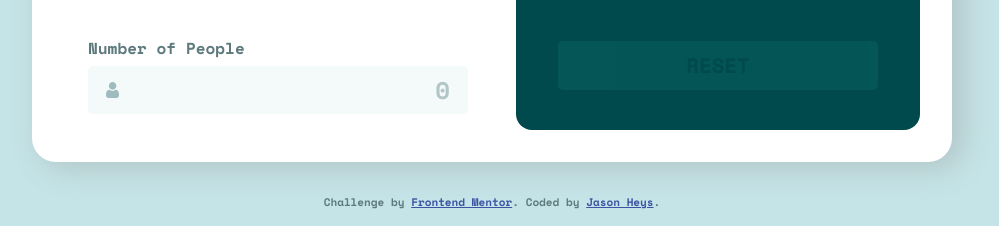
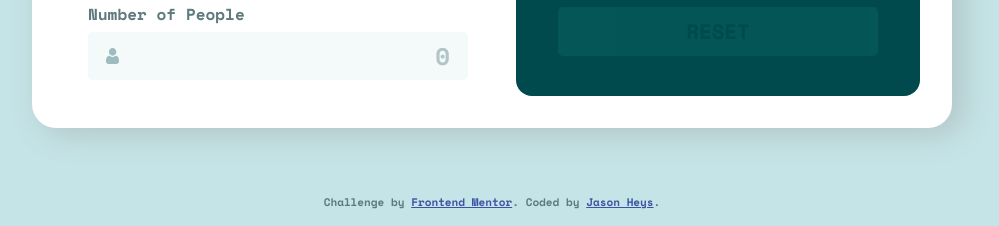
Before and after one commit to heyitsgany/tip-calculator-app, a plain HTML site: page index.html in a window 1280 px wide. Shown: the part 574-800 px from the top of the page, without its empty margins (148-1147 px from the left). Drawn offline with nearby package versions, Linux system fonts and the light colour scheme.

Commit message:
changed body alignment

```diff
--- a/style.css
+++ b/style.css
@@ -23,7 +23,7 @@
 }
 
 body {
-  min-height: 100vh;
+  height: 100vh;
   padding: 3.1rem 0 0 0;
   background-color: var(--neutral-light);
   color: var(--neutral-darker);
@@ -46,7 +46,6 @@ input {
 }
 
 .container {
-  min-height: 100%;
   padding: 2rem;
   border-radius: 1.5rem 1.5rem 0 0;
   background: #fff;
@@ -91,15 +90,15 @@ input {
 
 .form__warning {
   float: right;
+  transition: all 100ms ease;
   color: var(--warning);
+  opacity: 0;
   visibility: hidden;
-  opacity: 0;
-  transition: all 100ms ease;
 }
 
 .form__warning.warn {
+  opacity: 1;
   visibility: visible;
-  opacity: 1;
 }
 
 .form__selection--container {
@@ -187,6 +186,7 @@ input {
 .results__reset--btn {
   width: 100%;
   padding: 0.375rem 1rem;
+  transition: opacity 100ms ease;
   border: none;
   border-radius: 0.3rem;
   background: var(--primary);
@@ -195,12 +195,11 @@ input {
   font-size: 1.3rem;
   font-weight: 700;
   opacity: 0.1;
-  transition: opacity 100ms ease;
 }
 
 .results__reset--btn.active {
+  cursor: pointer;
   opacity: 1;
-  cursor: pointer;
 }
 
 .results__reset--btn.active:hover,
@@ -209,16 +208,13 @@ input {
 }
 
 .attribution {
+  display: none;
   visibility: hidden;
-  display: none;
 }
 
-@media screen and (min-width: 768px) {
+@media screen and (min-width: 1024px) {
   body {
-    display: flex;
-    flex-direction: column;
-    align-items: center;
-    justify-content: center;
+    padding: 5rem;
   }
 
   .header {
@@ -226,15 +222,15 @@ input {
   }
 
   .container {
+    display: grid;
     max-width: 57.5rem;
     max-height: 30.0625rem;
-    display: grid;
+    margin: 0 auto;
+    padding: 2rem;
+    border-radius: 1.5rem;
+    box-shadow: 10px 5px 30px 2px var(--neutral);
     grid-template-columns: 1fr 1fr;
     gap: 3rem;
-    border-radius: 1.5rem;
-    padding: 2rem;
-    z-index: 1;
-    box-shadow: 10px 5px 30px 2px var(--neutral);
   }
 
   .form {
@@ -257,13 +253,13 @@ input {
   }
 
   .form__selection--container {
+    margin: 0.65rem 0 1.58rem 0;
     grid-template-columns: 1fr 1fr 1fr;
-    margin: 0.65rem 0 1.58rem 0;
   }
 
   .results {
+    max-height: 26.0625rem;
     margin: 0;
-    max-height: 26.0625rem;
     padding: 2.65rem 2.625rem 2.5rem 2.625rem;
     border-radius: 1rem;
   }
@@ -282,13 +278,15 @@ input {
   }
 
   .attribution {
+    display: block;
+    position: absolute;
+    bottom: 1rem;
+    left: 50%;
+    transform: translateX(-50%);
     font-size: 11px;
     text-align: center;
-    position: absolute;
-    bottom: 1rem;
-    display: block;
     visibility: visible;
-    z-index: 0;
+    z-index: -1;
   }
   .attribution a {
     color: hsl(228, 45%, 44%);
```
